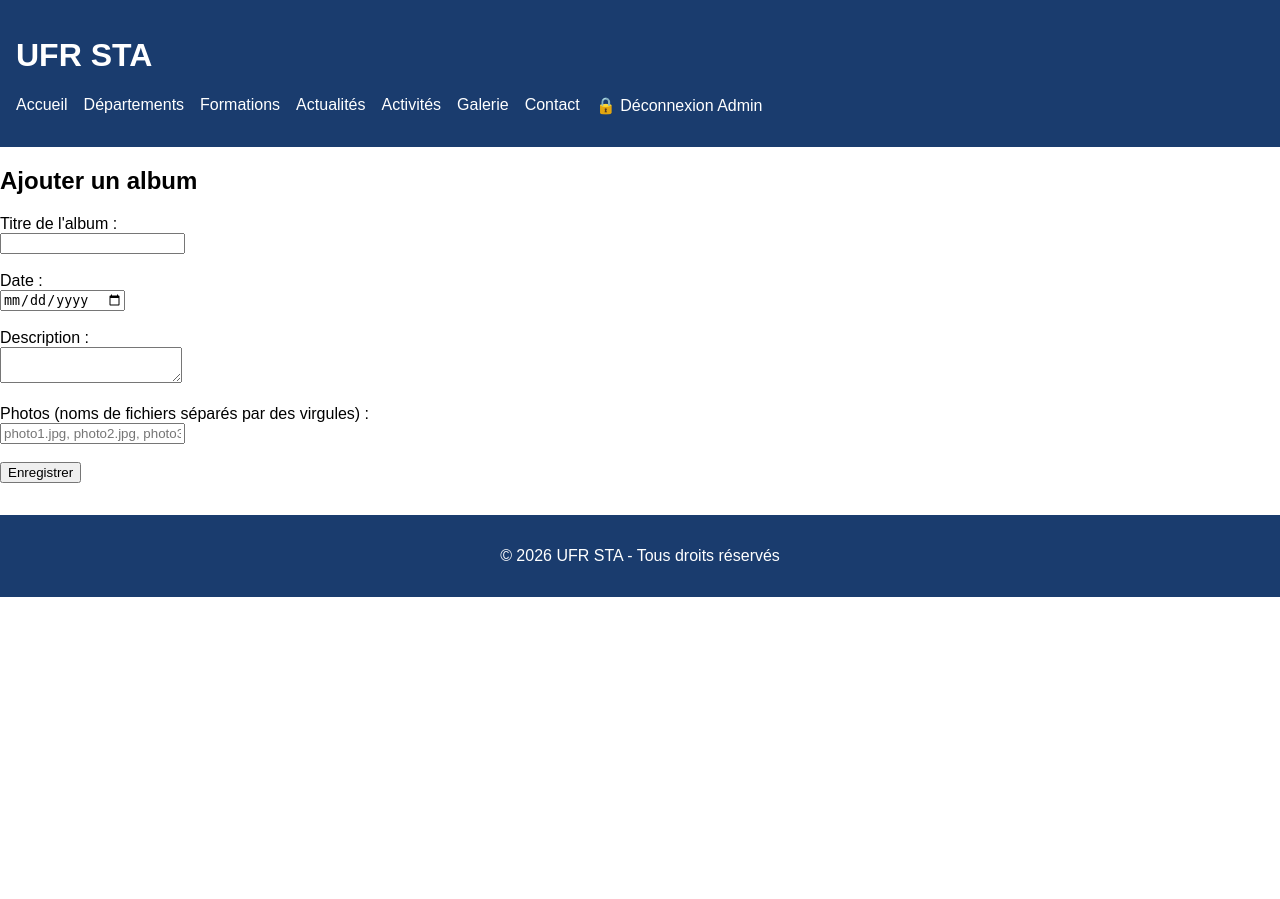
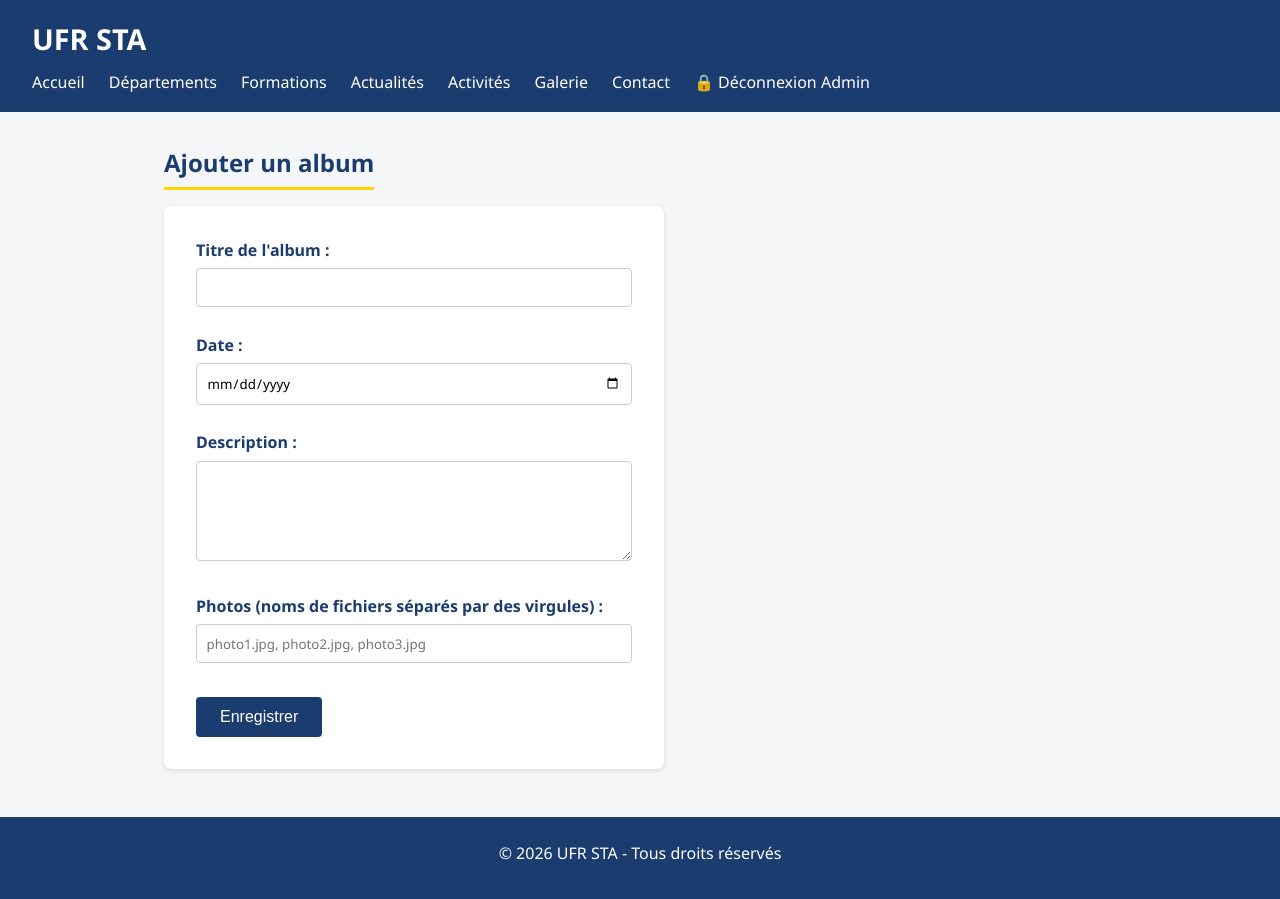
Before and after one commit to antagueye8/ufr-sta, a Flask app: page /admin/galerie/ajouter in a window 1280 px wide. Before the commit the page ends 597 px from the top, so only its background shows below. Run offline with Flask 3, Linux system fonts and the light colour scheme; the visitor is signed in with stand-in values (Sample User, id 1).

Commit message:
Refonte page accueil avec mot du directeur, presentation et actualites dynamiques, ajout CSS complet et responsive

```diff
--- a/app.py
+++ b/app.py
@@ -83,8 +83,8 @@ def admin_logout():
 
 @app.route('/')
 def accueil():
-    return render_template('index.html')
-
+    dernieres_actualites = Actualite.query.order_by(Actualite.id.desc()).limit(3).all()
+    return render_template('index.html', actualites=dernieres_actualites)
 
 @app.route('/departements')
 def departements():
--- a/static/css/style.css
+++ b/static/css/style.css
@@ -1,31 +1,235 @@
-body {
-    font-family: Arial, sans-serif;
+/* ===== RESET ET BASE ===== */
+* {
     margin: 0;
     padding: 0;
+    box-sizing: border-box;
 }
 
+body {
+    font-family: 'Segoe UI', Arial, sans-serif;
+    line-height: 1.6;
+    color: #333;
+    background-color: #f4f6f8;
+}
+
+/* ===== HEADER ET NAVIGATION ===== */
 header {
     background-color: #1a3c6e;
     color: white;
-    padding: 1rem;
+    padding: 1rem 2rem;
+}
+
+header h1 {
+    margin-bottom: 0.5rem;
+    font-size: 1.8rem;
 }
 
 nav ul {
     list-style: none;
     display: flex;
-    gap: 1rem;
+    flex-wrap: wrap;
+    gap: 1.5rem;
     padding: 0;
 }
 
 nav a {
     color: white;
     text-decoration: none;
+    font-weight: 500;
+    transition: color 0.2s;
 }
 
+nav a:hover {
+    color: #ffd700;
+}
+
+/* ===== CONTENU PRINCIPAL ===== */
+main {
+    max-width: 1000px;
+    margin: 2rem auto;
+    padding: 0 1.5rem;
+    min-height: 60vh;
+}
+
+h2 {
+    color: #1a3c6e;
+    margin-bottom: 1rem;
+    border-bottom: 3px solid #ffd700;
+    display: inline-block;
+    padding-bottom: 0.3rem;
+}
+
+h3 {
+    color: #1a3c6e;
+    margin-top: 1rem;
+}
+
+p {
+    margin-bottom: 0.5rem;
+}
+
+/* ===== CARTES (départements, formations, actualités, activités) ===== */
+.departement,
+.formation,
+.actualite,
+.activite,
+.album {
+    background: white;
+    padding: 1.5rem;
+    margin-bottom: 1.5rem;
+    border-radius: 8px;
+    box-shadow: 0 2px 6px rgba(0,0,0,0.1);
+}
+
+hr {
+    border: none;
+    margin: 1.5rem 0;
+}
+
+/* ===== IMAGES / GALERIES ===== */
+.photos-album,
+.galerie-activite {
+    display: flex;
+    flex-wrap: wrap;
+    gap: 1rem;
+    margin-top: 1rem;
+}
+
+.photos-album img,
+.galerie-activite img {
+    border-radius: 6px;
+    object-fit: cover;
+}
+
+/* ===== TABLEAUX ADMIN ===== */
+table {
+    width: 100%;
+    border-collapse: collapse;
+    background: white;
+    margin-top: 1rem;
+    box-shadow: 0 2px 6px rgba(0,0,0,0.1);
+}
+
+table th,
+table td {
+    padding: 0.8rem;
+    text-align: left;
+    border-bottom: 1px solid #eee;
+}
+
+table th {
+    background-color: #1a3c6e;
+    color: white;
+}
+
+table tr:hover {
+    background-color: #f0f4f8;
+}
+
+/* ===== FORMULAIRES ===== */
+form {
+    background: white;
+    padding: 2rem;
+    border-radius: 8px;
+    box-shadow: 0 2px 6px rgba(0,0,0,0.1);
+    max-width: 500px;
+}
+
+form label {
+    font-weight: 600;
+    color: #1a3c6e;
+}
+
+form input[type="text"],
+form input[type="date"],
+form input[type="email"],
+form input[type="password"],
+form textarea {
+    width: 100%;
+    padding: 0.6rem;
+    margin-top: 0.3rem;
+    border: 1px solid #ccc;
+    border-radius: 4px;
+    font-family: inherit;
+}
+
+form textarea {
+    min-height: 100px;
+    resize: vertical;
+}
+
+form button {
+    background-color: #1a3c6e;
+    color: white;
+    padding: 0.7rem 1.5rem;
+    border: none;
+    border-radius: 4px;
+    cursor: pointer;
+    font-size: 1rem;
+    margin-top: 0.5rem;
+}
+
+form button:hover {
+    background-color: #14315a;
+}
+
+/* ===== LIENS ADMIN (ajouter/modifier/supprimer) ===== */
+a {
+    color: #1a3c6e;
+}
+
+/* ===== FOOTER ===== */
 footer {
     background-color: #1a3c6e;
     color: white;
     text-align: center;
-    padding: 1rem;
-    margin-top: 2rem;
+    padding: 1.5rem;
+    margin-top: 3rem;
 }
+
+/* ===== RESPONSIVE : TABLETTE ===== */
+@media (max-width: 768px) {
+    header {
+        padding: 1rem;
+    }
+
+    nav ul {
+        flex-direction: column;
+        gap: 0.7rem;
+    }
+
+    main {
+        padding: 0 1rem;
+    }
+
+    table {
+        font-size: 0.9rem;
+    }
+
+    form {
+        padding: 1.5rem;
+    }
+}
+
+/* ===== RESPONSIVE : MOBILE ===== */
+@media (max-width: 480px) {
+    header h1 {
+        font-size: 1.4rem;
+    }
+
+    h2 {
+        font-size: 1.3rem;
+    }
+
+    table th,
+    table td {
+        padding: 0.5rem;
+        font-size: 0.85rem;
+    }
+
+    .photos-album img,
+    .galerie-activite img {
+        width: 100%;
+        max-width: 150px;
+    }
+}
```
Also changed, not shown: templates/index.html (+42 -2 lines).
